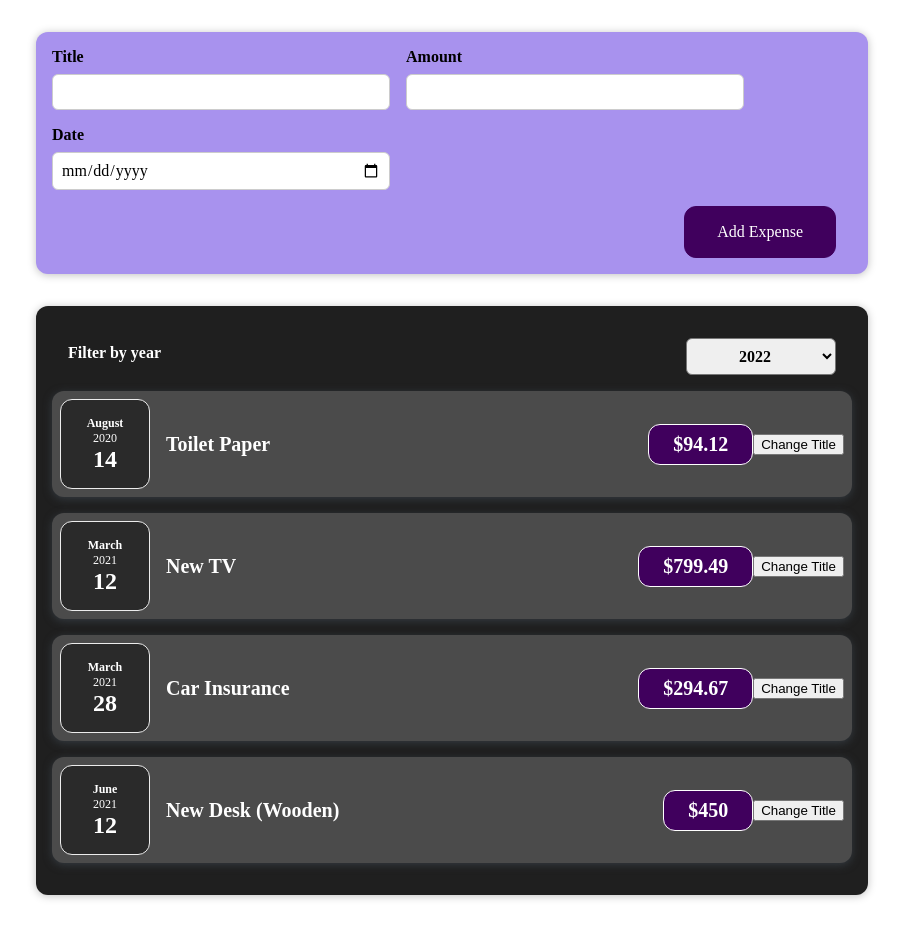
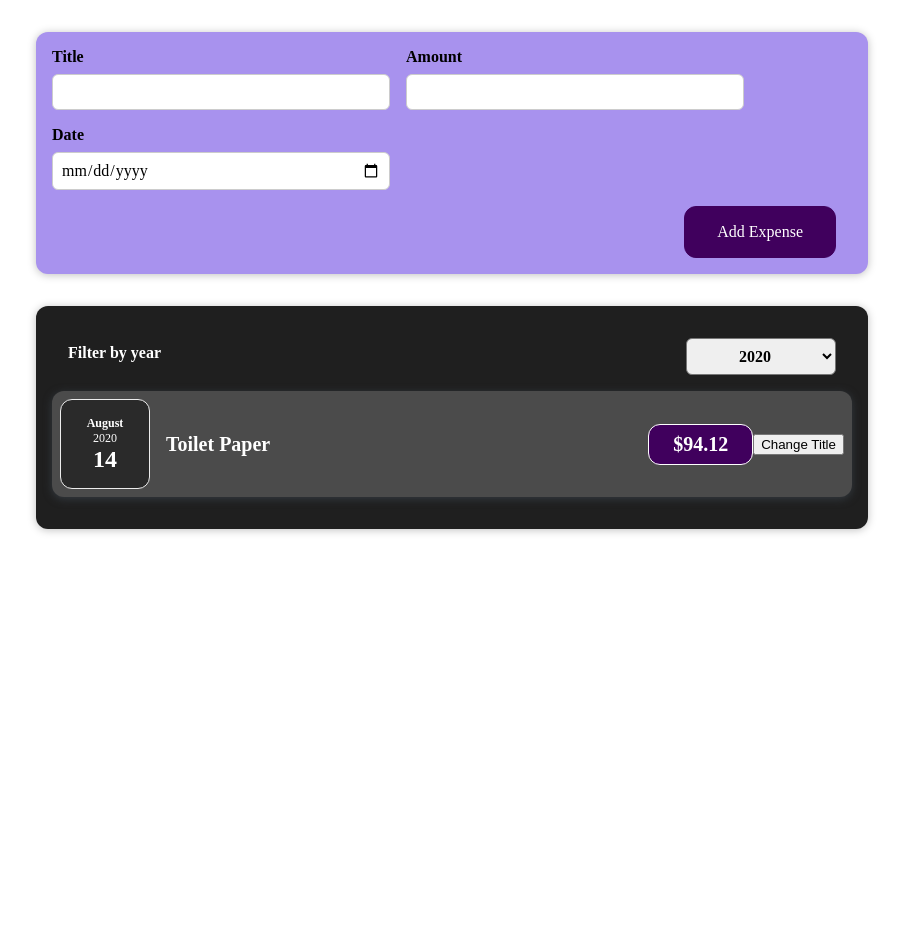
Before and after one commit to ShivangPatel2602/money-tracker, a React (Create React App) app: page / in a window 1280 px wide. Shown: the whole page, without its empty margins (188-1091 px from the left). After the commit the page ends 800 px from the top, so only its background shows below. Built offline with nearby package versions, Linux system fonts and the light colour scheme.

Commit message:
Rendered list year wise

```diff
--- a/src/App.js
+++ b/src/App.js
@@ -36,7 +36,6 @@ function App() {
     setExpenses((prevExpenses) => {
       return [expense, ...prevExpenses];
     });
-    console.log(expenses);
   };
 
   return (
--- a/src/components/Expenses/Expenses.jsx
+++ b/src/components/Expenses/Expenses.jsx
@@ -5,19 +5,25 @@ import Card from "../UI/Card";
 import ExpensesFilter from "../ExpensesFilter/ExpensesFilter";
 
 function Expenses(props) {
-    const [year, setYear] = useState("");
 
-    const saveClickedYear = (clickedYear) => {
-        setYear(clickedYear);
-    };
+    const [filteredYear, setFilteredYear] = useState("2020");
+
+    const saveClickedYear = (selectedYear) => {
+        setFilteredYear(selectedYear);
+    }
+
+    const filteredExpenses = props.items.filter(expense => {
+        return expense.date.getFullYear().toString() === filteredYear;
+    });
 
     return (
         <Card className="expenses">
 
-            <ExpensesFilter onClickedYear={saveClickedYear} />
+            <ExpensesFilter selected={filteredYear} onClickedYear={saveClickedYear} />
 
-            {props.items.map((expense) => (
+            {filteredExpenses.map((expense) => (
                 <ExpenseItem
+                    key={expense.id}
                     title={expense.title}
                     amount={expense.amount}
                     date={expense.date}
--- a/src/components/ExpensesFilter/ExpensesFilter.jsx
+++ b/src/components/ExpensesFilter/ExpensesFilter.jsx
@@ -12,7 +12,7 @@ const ExpensesFilter = (props) => {
         <div className="expenses-filter">
             <div className="expenses-filter__control">
                 <label>Filter by year</label>
-                <select onChange={passOnYear}>
+                <select value={props.selected} onChange={passOnYear}>
                     <option value="2022">2022</option>
                     <option value="2021">2021</option>
                     <option value="2020">2020</option>
--- a/src/components/NewExpense/ExpenseForm.jsx
+++ b/src/components/NewExpense/ExpenseForm.jsx
@@ -34,7 +34,6 @@ const ExpenseForm = (props) => {
             amount: userInput.enteredAmount,
             date: new Date(userInput.enteredDate)
         }
-        console.log(expenseData);
         props.onSaveExpenseData(expenseData);
         setUserInput(() => {
             return {
```
